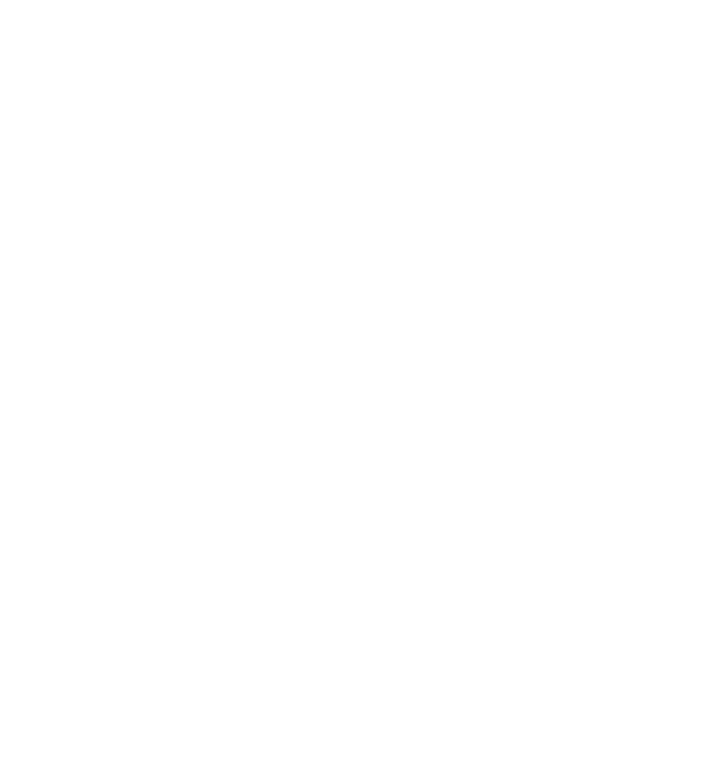
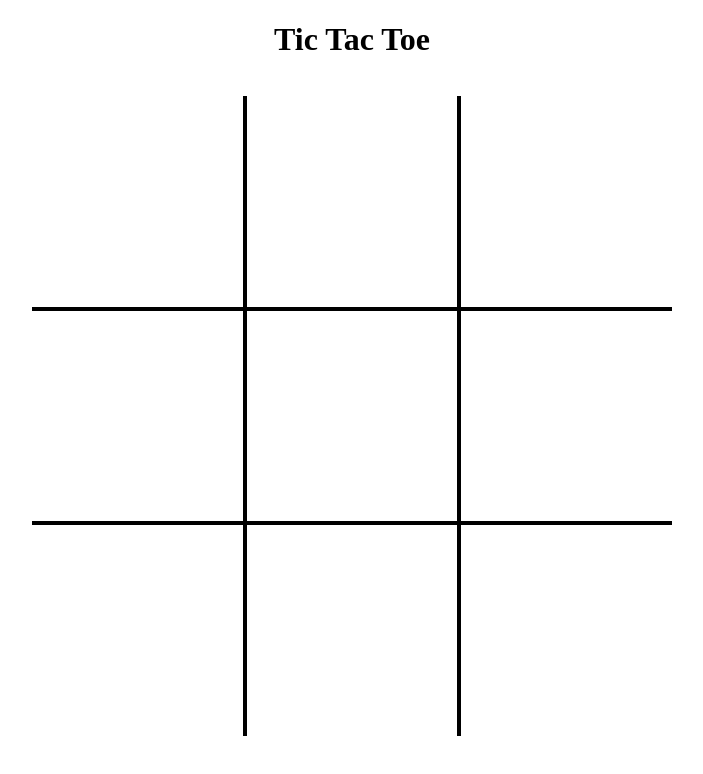
Before and after one commit to joonsmoons/theodinproject, a plain HTML site: page tic-tac-toe/index.html in a window 1280 px wide. Shown: the whole page, without its empty margins (288-991 px from the left). Drawn offline with Linux system fonts and the light colour scheme.

Commit message:
[update] style up the game board

```diff
--- a/tic-tac-toe/index.html
+++ b/tic-tac-toe/index.html
@@ -8,6 +8,43 @@
     <link rel="stylesheet" href="styles.css" />
   </head>
   <body>
+    <header>
+      <h1 style="text-align: center">Tic Tac Toe</h1>
+    </header>
+    <main>
+      <section class="main-container">
+        <ul id="game-grid">
+          <li class="grid-item" id="grid-1">
+            <a href=""></a>
+          </li>
+          <li class="grid-item" id="grid-2">
+            <a href=""></a>
+          </li>
+          <li class="grid-item" id="grid-3">
+            <a href=""></a>
+          </li>
+          <li class="grid-item" id="grid-4">
+            <a href=""></a>
+          </li>
+          <li class="grid-item" id="grid-5">
+            <a href=""></a>
+          </li>
+          <li class="grid-item" id="grid-6">
+            <a href=""></a>
+          </li>
+          <li class="grid-item" id="grid-7">
+            <a href=""></a>
+          </li>
+          <li class="grid-item" id="grid-8">
+            <a href=""></a>
+          </li>
+          <li class="grid-item" id="grid-9">
+            <a href=""></a>
+          </li>
+        </ul>
+      </section>
+    </main>
+
     <script src="main.js"></script>
   </body>
 </html>
--- a/tic-tac-toe/main.js
+++ b/tic-tac-toe/main.js
@@ -0,0 +1,17 @@
+// let turnSwitch = false;
+// const playOptions = ["X", "O"];
+// const playCats = ["./img/blackcat.svg", "./img/whitecat.svg"];
+
+// document.addEventListener("click", function (e) {
+//   if (e.target.id) {
+//     const gridElement = document.querySelector(`#${e.target.id}`);
+//     if (!gridElement.classList.contains("checked")) {
+//       gridElement.style.backgroundImage = `url(${playCats[+turnSwitch]})`;
+//       gridElement.classList.add("checked");
+//       turnSwitch = !turnSwitch;
+//       console.log(gridElement);
+//     }
+//   }
+// });
+
+const gameBoard = ["O", "", "", "O", "", "", "O", "", ""];
--- a/tic-tac-toe/styles.css
+++ b/tic-tac-toe/styles.css
@@ -0,0 +1,56 @@
+.main-container {
+  display: flex;
+  justify-content: center;
+  align-items: center;
+}
+
+#game-grid {
+  /* border: 1px blue solid; */
+  list-style: none;
+  width: 50vw;
+  height: 50vw;
+
+  display: grid;
+  grid-template-columns: 1fr 1fr 1fr;
+  grid-template-rows: 1fr 1fr 1fr;
+  padding-left: 0;
+}
+
+.grid-item {
+  border: 2px black solid;
+  display: flex;
+  justify-content: center;
+  align-items: center;
+  /* background-image: url("img/blackcat.svg"); */
+  background-size: 4rem;
+  background-repeat: no-repeat;
+  background-position: center;
+}
+
+img {
+  width: 100px;
+}
+
+#grid-1,
+#grid-2,
+#grid-3 {
+  border-top: none;
+}
+
+#grid-1,
+#grid-4,
+#grid-7 {
+  border-left: none;
+}
+
+#grid-3,
+#grid-6,
+#grid-9 {
+  border-right: none;
+}
+
+#grid-7,
+#grid-8,
+#grid-9 {
+  border-bottom: none;
+}
```
Also changed, not shown: tic-tac-toe/img/blackcat.svg (added), tic-tac-toe/img/whitecat.svg (added).
